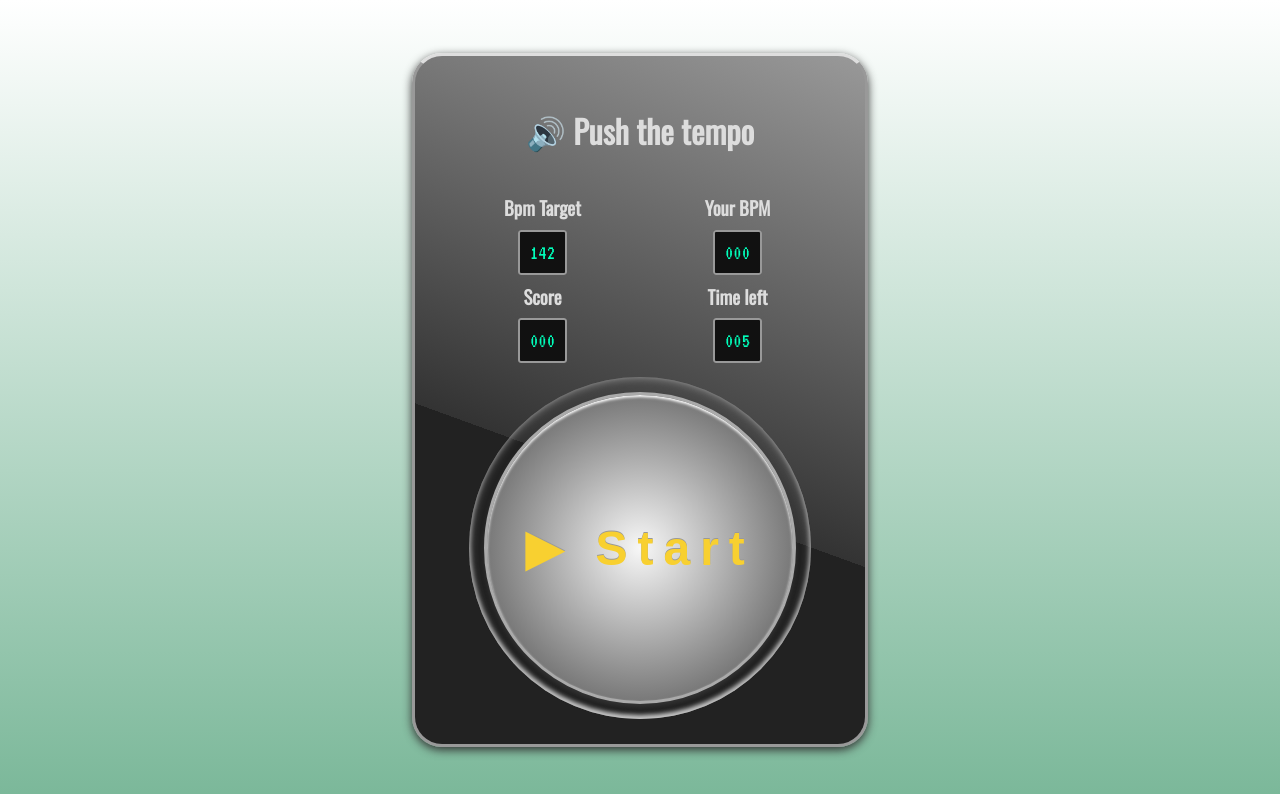
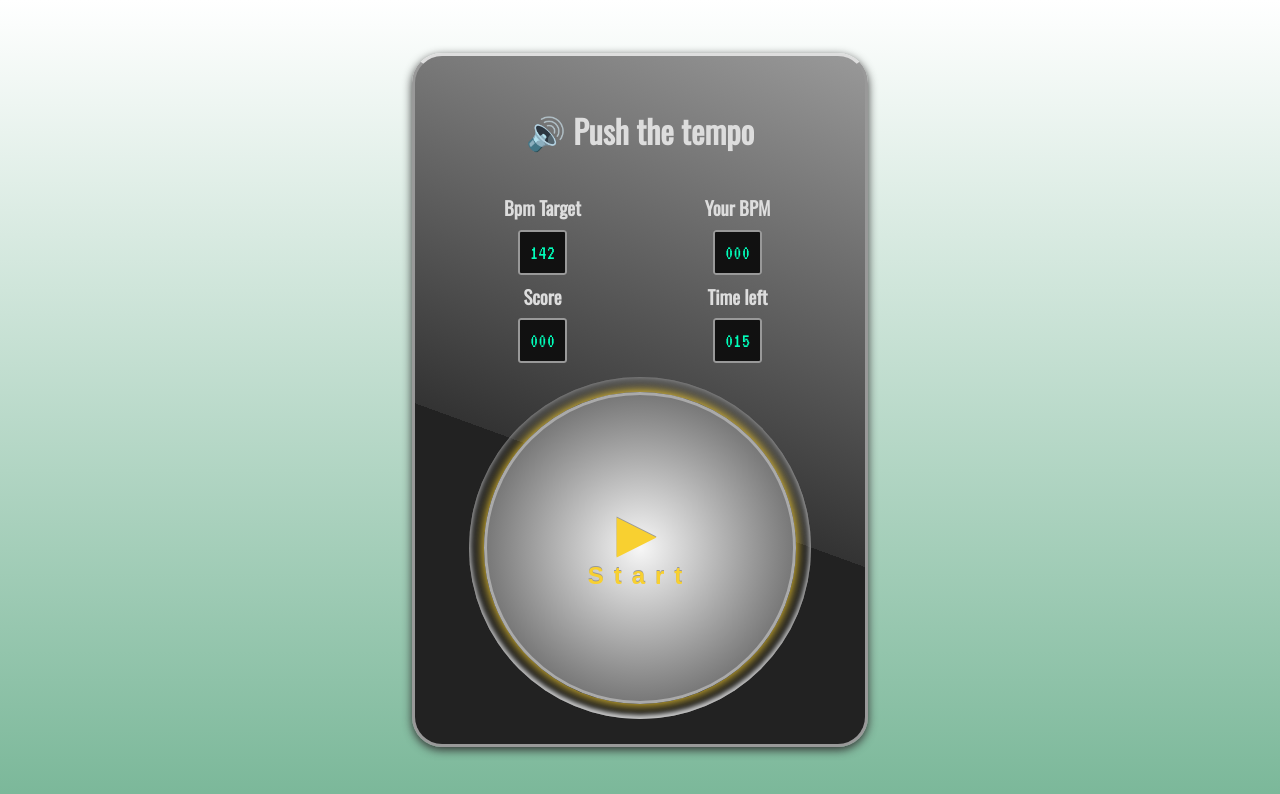
Before and after one commit to tomasklingen/push-the-tempo, a React (Create React App) app: page /push-the-tempo/game in a window 1280 px wide. Shown: the top 794 px of the page. Built offline with nearby package versions, Linux system fonts and the light colour scheme.

Commit message:
tweak styling, make it sassy 💁‍♀️

```diff
--- a/src/App.css
+++ b/src/App.css
@@ -60,3 +60,16 @@ body {
   display: inline-block;
   text-align: center;
 }
+
+@keyframes pump {
+  from {
+    box-shadow: hsl(48, 93%, 58%) 0 0 10px;
+  }
+  to {
+    box-shadow: hsl(48, 93%, 58%) 0 0 15px 4px;
+  }
+}
+
+.pump-it {
+  animation: 0.7s infinite pump;
+}
--- a/src/Button.css
+++ b/src/Button.css
@@ -1,13 +1,4 @@
-@keyframes pump {
-  from {
-    box-shadow: #333 0 0 10px;
-  }
-  to {
-    box-shadow: #333 0 5px 15px 4px;
-  }
-}
-
-.button-container {
+.big-round-button-container {
   position: relative;
   width: 80%;
   padding-bottom: 80%;
@@ -20,7 +11,6 @@
   position: absolute;
   width: 100%;
   height: 100%;
-
   border-radius: 50%;
   background: radial-gradient(circle, rgb(247, 247, 247) 0%, #444 100%);
   box-shadow: 0px 3px 4px #333, inset 0px 2px 3px #fff;
@@ -53,3 +43,9 @@
   border-radius: 50%;
   box-shadow: 0px 1px 8px #888 inset, 0px -3px 5px #fff inset;
 }
+
+.submit-button {
+  padding: 10px;
+  border: 3px solid #aaa;
+  border-radius: 5px;
+}
--- a/src/Button.tsx
+++ b/src/Button.tsx
@@ -32,12 +32,18 @@ export const BpmButton: React.FC<BpmButtonProps> = props => {
 
 interface ButtonProps {
   onClick?: (e: React.MouseEvent) => void;
+  glow?: boolean;
 }
 
 export const Button: React.FC<ButtonProps> = props => {
   return (
-    <div className="button-container">
-      <button className="shiny-button" onClick={props.onClick}>
+    <div className="big-round-button-container">
+      <button
+        className={
+          "big-round-button shiny-button " + (props.glow ? "pump-it" : "")
+        }
+        onClick={props.onClick}
+      >
         {props.children}
       </button>
     </div>
--- a/src/GameScreen.tsx
+++ b/src/GameScreen.tsx
@@ -11,7 +11,7 @@ export const GameScreen: React.FC<GameScreenProps> = ({ onGameOver }) => {
   const [bpmTarget] = useState(() => Math.floor(Math.random() * 100 + 80));
   const [playerBpm, setPlayerBpm] = useState(0);
   const [score, setScore] = useState(0);
-  const [timeLeft, setTimeLeft] = useState(5);
+  const [timeLeft, setTimeLeft] = useState(15);
   const [isRunning, setIsRunning] = useState(false);
   const [isFinished, setIsFinished] = useState(false);
 
@@ -79,7 +79,9 @@ export const GameScreen: React.FC<GameScreenProps> = ({ onGameOver }) => {
       {isRunning ? (
         <BpmButton onBpm={bpmHandler}>Hit</BpmButton>
       ) : (
-        <Button onClick={start}>&#9654; Start</Button>
+        <Button glow={true} onClick={start}>
+          &#9654; <div style={{ fontSize: "0.5em" }}>Start</div>
+        </Button>
       )}
       {isFinished ? <Redirect to="score" push={true}></Redirect> : ""}
     </div>
--- a/src/LeaderBoardScreen.tsx
+++ b/src/LeaderBoardScreen.tsx
@@ -106,7 +106,7 @@ export const LeaderBoardScreen: React.FC = () => {
         </ol>
       </LCD>
       <Link to="game">
-        <Button>&#9654;</Button>
+        <Button glow={true}>&#9654;</Button>
       </Link>
     </React.Fragment>
   );
```
